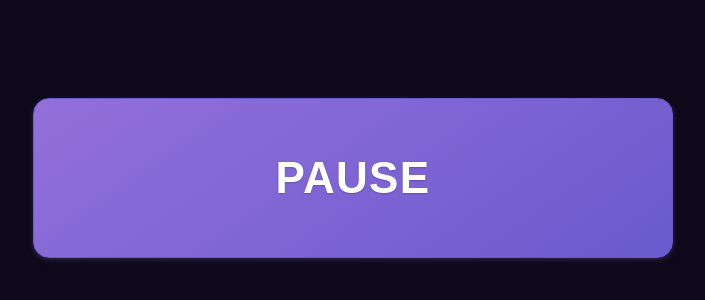
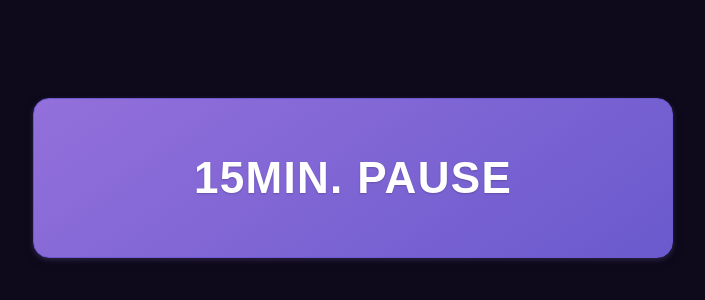
Before and after one commit to PleshaLive/GalaxyTimer, a website: page public/pulse.html in a window 1280 px wide. Shown: the part 222-522 px from the top of the page, without its empty margins (287-992 px from the left). Drawn offline with Linux system fonts and the light colour scheme.

Commit message:
chore(pulse): rename buttons to '15min. Pause' (main and confirm)

```diff
--- a/public/pulse.html
+++ b/public/pulse.html
@@ -60,14 +60,14 @@
 </head>
 <body>
   <div class="wrap">
-  <button id="pulseBtn" class="app-button primary big-center-button" onclick="openConfirm()">Pause</button>
+  <button id="pulseBtn" class="app-button primary big-center-button" onclick="openConfirm()">15min. Pause</button>
   </div>
 
   <!-- Confirmation Overlay -->
   <div id="confirmOverlay" class="confirm-overlay" aria-hidden="true">
     <div class="confirm-box">
       <div class="confirm-actions">
-        <button id="confirmLiveBtn" class="app-button success big-confirm" onclick="confirmLive()">Live</button>
+  <button id="confirmLiveBtn" class="app-button success big-confirm" onclick="confirmLive()">15min. Pause</button>
         <button id="confirmCancelBtn" class="app-button danger big-confirm" onclick="closeConfirm()">Cancel</button>
       </div>
     </div>
```
